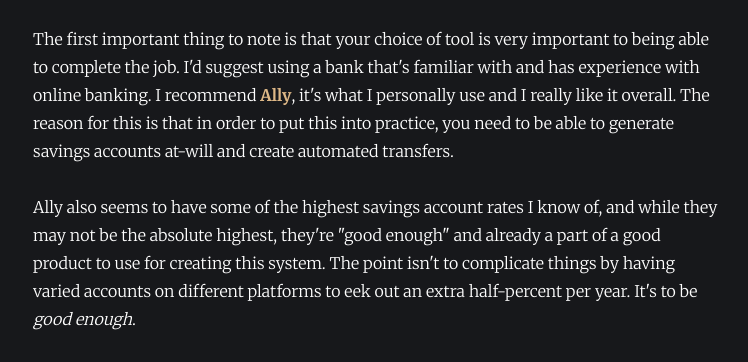
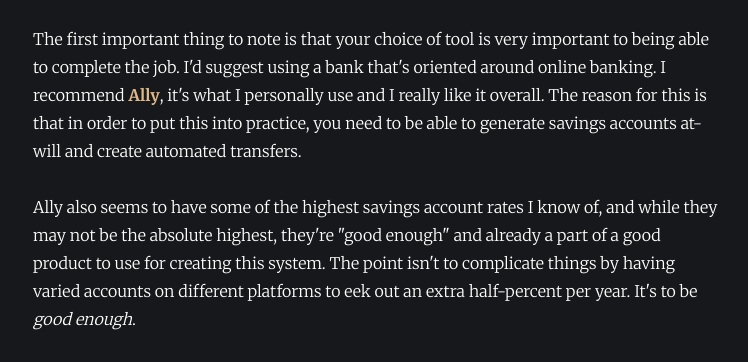
Before and after one commit to fullmetalengineer/personal-site, a Gatsby site: page /systematizing-your-savings/ in a window 1280 px wide. Shown: the part 853-1215 px from the top of the page, without its empty margins (264-1012 px from the left). Built offline with nearby package versions, Linux system fonts and the light colour scheme; Gatsby itself is replaced by a stand-in of ours; some packages are replaced by stand-ins of ours.

Commit message:
Systematizing your savings blog post updates

```diff
--- a/content/blog/systematizing-your-savings/index.md
+++ b/content/blog/systematizing-your-savings/index.md
@@ -12,7 +12,7 @@ After wasting a lot of time optimizing things that really didn't need to be, and
 
 ![The Count - 1](https://i.ytimg.com/vi/xbbXhlMafcM/maxresdefault.jpg)
 
-The first important thing to note is that your choice of tool is very important to being able to complete the job. I'd suggest using a bank that's familiar with and has experience with online banking. I recommend __Ally__, it's what I personally use and I really like it overall. The reason for this is that in order to put this into practice, you need to be able to generate savings accounts at-will and create automated transfers.
+The first important thing to note is that your choice of tool is very important to being able to complete the job. I'd suggest using a bank that's oriented around online banking. I recommend __Ally__, it's what I personally use and I really like it overall. The reason for this is that in order to put this into practice, you need to be able to generate savings accounts at-will and create automated transfers.
 
 Ally also seems to have some of the highest savings account rates I know of, and while they may not be the absolute highest, they're "good enough" and already a part of a good product to use for creating this system. The point isn't to complicate things by having varied accounts on different platforms to eek out an extra half-percent per year. It's to be _good enough_.
 
```
